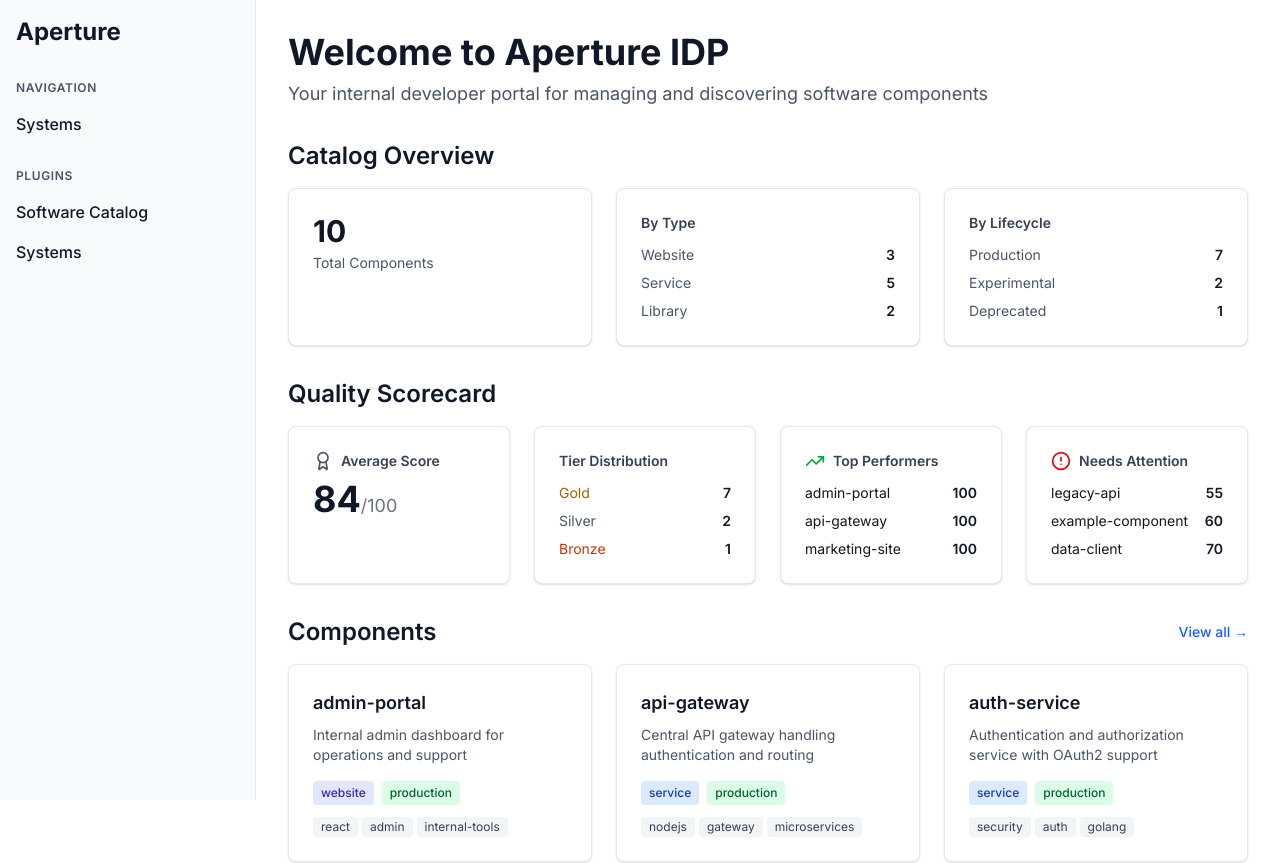
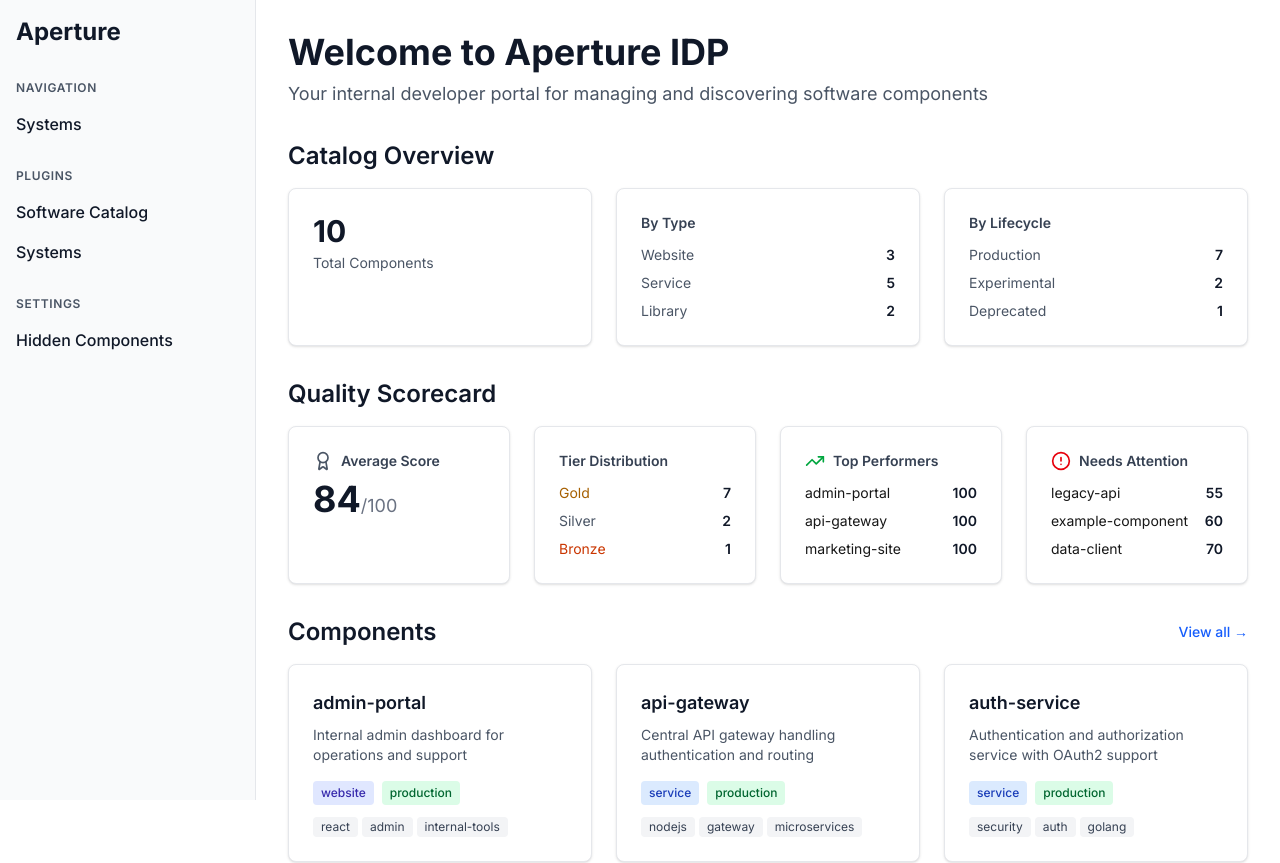
Before and after one commit to iandesj/aperture-idp, a Next.js app: page / in a window 1280 px wide. Shown: the top 863 px of the page. Built offline with nearby package versions, Linux system fonts and the light colour scheme.

Commit message:
Add hidden components link to sidebar navigation

```diff
--- a/src/components/sidebar.tsx
+++ b/src/components/sidebar.tsx
@@ -25,7 +25,7 @@ export function Sidebar() {
             </li>
           </ul>
         </div>
-        <div>
+        <div className="mb-6">
           <h3 className="text-xs font-semibold text-gray-600 dark:text-gray-400 uppercase tracking-wider mb-2">
             Plugins
           </h3>
@@ -42,6 +42,21 @@ export function Sidebar() {
             ))}
           </ul>
         </div>
+        <div>
+          <h3 className="text-xs font-semibold text-gray-600 dark:text-gray-400 uppercase tracking-wider mb-2">
+            Settings
+          </h3>
+          <ul>
+            <li>
+              <Link
+                href="/settings/hidden"
+                className="block py-2 text-gray-900 hover:text-blue-600 dark:text-gray-300 dark:hover:text-blue-400 font-medium"
+              >
+                Hidden Components
+              </Link>
+            </li>
+          </ul>
+        </div>
       </nav>
     </aside>
   );
```
